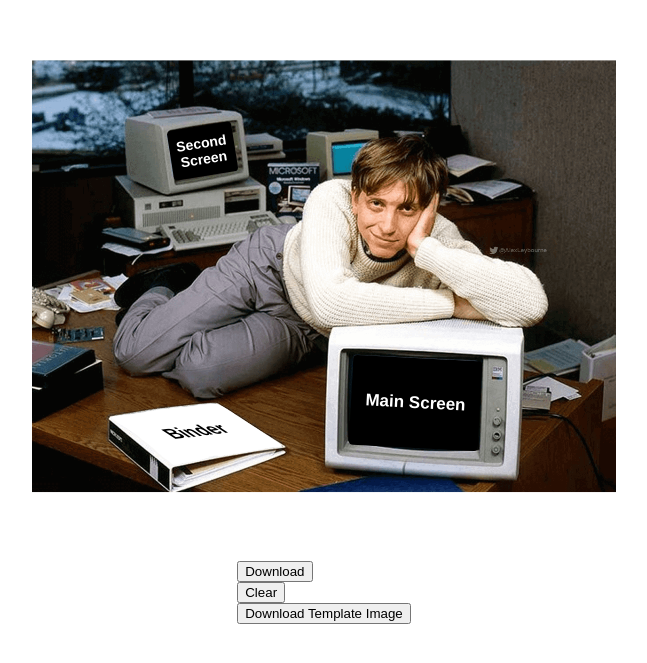
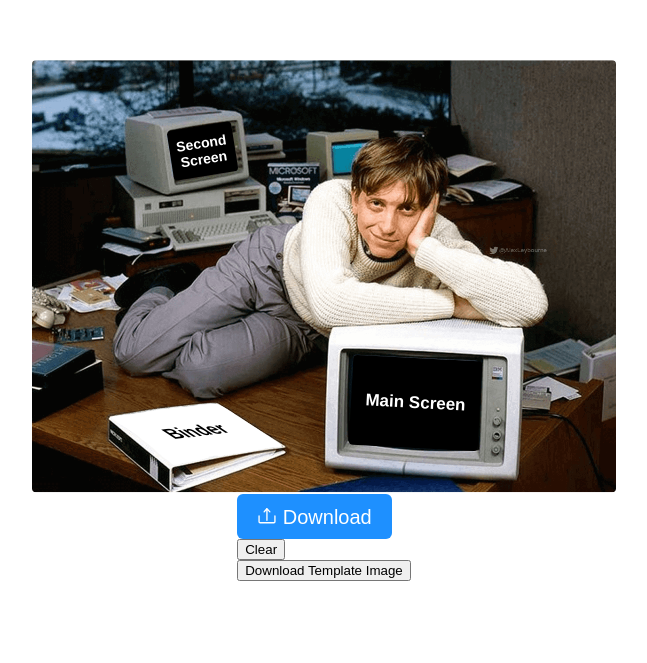
Before and after one commit to alexleybourne/BillGatesMemeMaker, a plain HTML site: page index.html in a window 1280 px wide. Shown: the part 123-786 px from the top of the page, without its empty margins (316-963 px from the left). Drawn offline with Linux system fonts and the light colour scheme.

Commit message:
Added button Style

```diff
--- a/index.html
+++ b/index.html
@@ -32,7 +32,7 @@
       <input style="display: none" type='file' name='img' size='65' id='upload-main' />
       <input style="display: none" type='file' name='img' size='65' id='upload-secondary' />
       <input style="display: none" type='file' name='img' size='65' id='upload-binder' />
-      <button onclick="downloadCanvas()">Download</button> <br>
+      <button onclick="downloadCanvas()" class="download-button"><img src="./images/Upload.svg"> Download</button> <br>
       <button onclick="clearCanvas()">Clear</button><br>
       <button onclick="downloadTemplateImage()">Download Template Image</button>
     </div>
--- a/styles.css
+++ b/styles.css
@@ -8,6 +8,10 @@ html, body {
     transform: scale(0.4);
     overflow: hidden;
     position: absolute;
+}
+
+#canvas {
+    border-radius: 10px;
 }
 
 #wink {
@@ -106,8 +110,7 @@ html, body {
 }
 
 #controls {
-    position: absolute;
-    top: 684px;
+    transform: translate(0, 260px);
 }
 
 .hidden {
@@ -120,6 +123,26 @@ html, body {
     z-index: 10;
     opacity: 1!important;
     pointer-events: all;
+}
+
+button img {
+    height: 20px;
+    filter: invert(1);
+    transform: translate(0px, 2px);
+}
+
+.download-button {
+    background-color: DodgerBlue;
+    border: none;
+    border-radius: 6px;
+    color: white;
+    padding: 10px 20px;
+    cursor: pointer;
+    font-size: 20px;
+}
+
+.download-button:hover {
+    background-color: rgb(38, 139, 240);
 }
 
 .puff-in-center {
```
